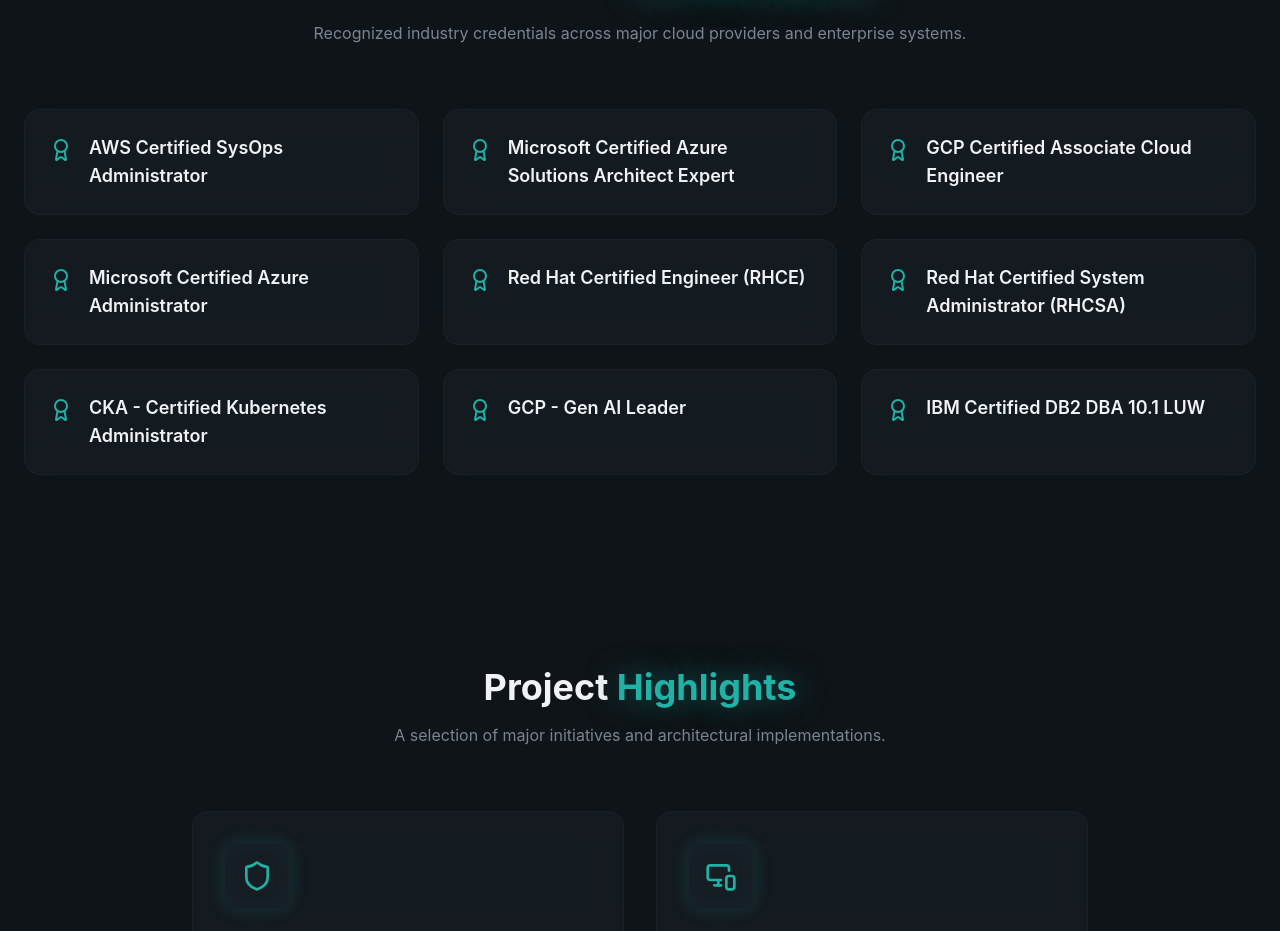
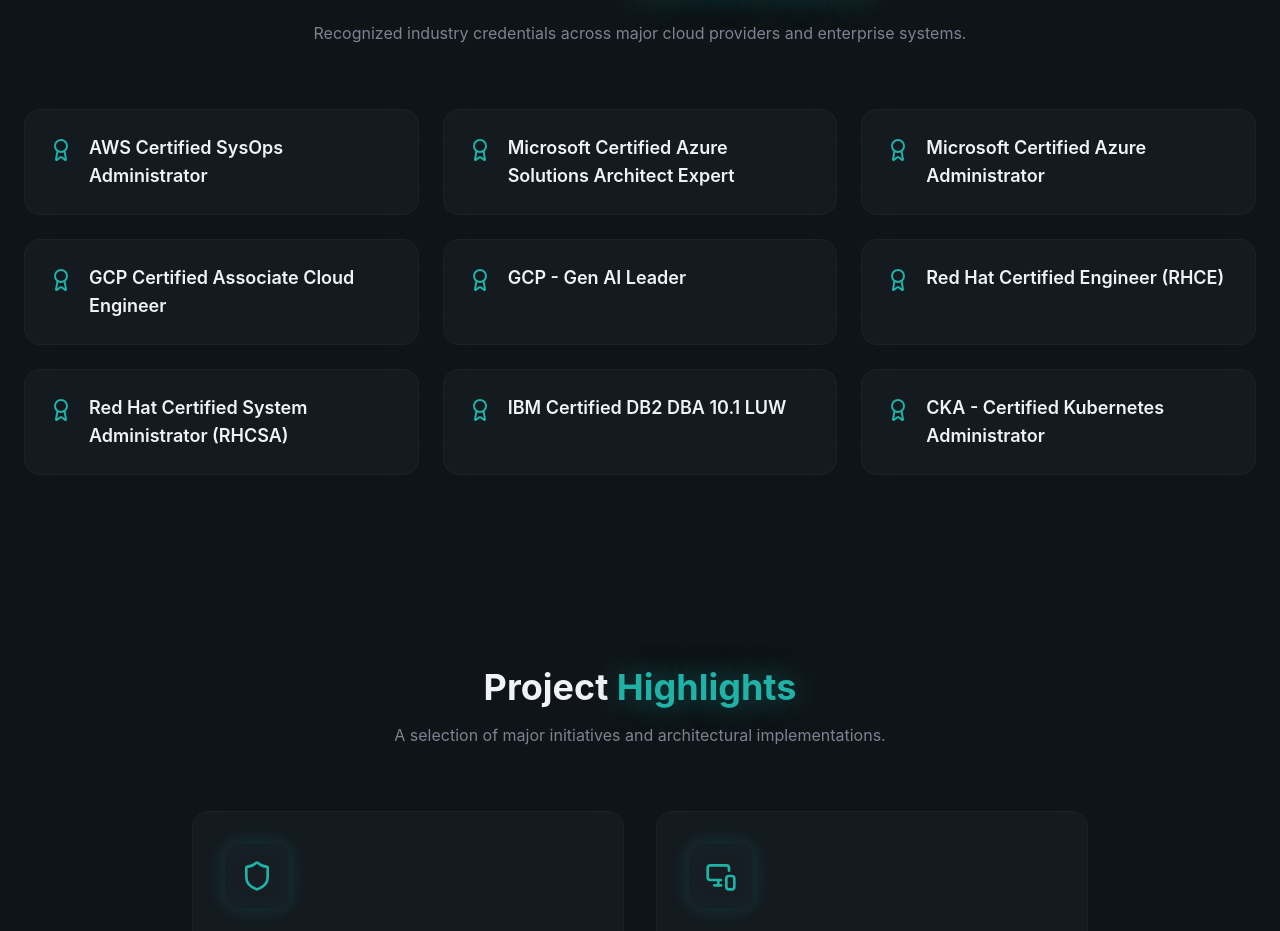
Before and after one commit to ykhan-sys/yk-portfolio, a React (Vite) app: page / in a window 1280 px wide. Shown: the part 2585-3516 px from the top of the page. Built offline with nearby package versions, Linux system fonts and the light colour scheme.

Commit message:
feat: reorder and add GCP Gen AI certification to the list

```diff
--- a/src/sections/Certifications.jsx
+++ b/src/sections/Certifications.jsx
@@ -4,13 +4,13 @@
   const certifications = [
     "AWS Certified SysOps Administrator",
     "Microsoft Certified Azure Solutions Architect Expert",
+    "Microsoft Certified Azure Administrator",
     "GCP Certified Associate Cloud Engineer",
-    "Microsoft Certified Azure Administrator",
+    "GCP - Gen AI Leader",
     "Red Hat Certified Engineer (RHCE)",
     "Red Hat Certified System Administrator (RHCSA)",
+    "IBM Certified DB2 DBA 10.1 LUW",
     "CKA - Certified Kubernetes Administrator",
-    "GCP - Gen AI Leader",
-    "IBM Certified DB2 DBA 10.1 LUW",
   ];
 
   return (
```
